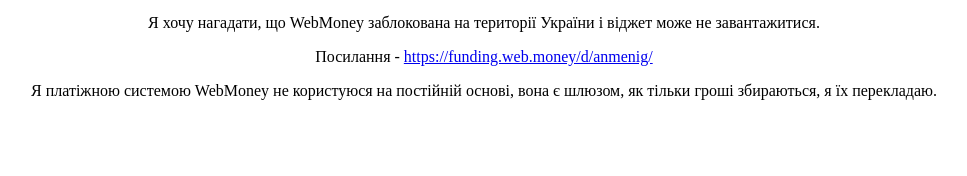
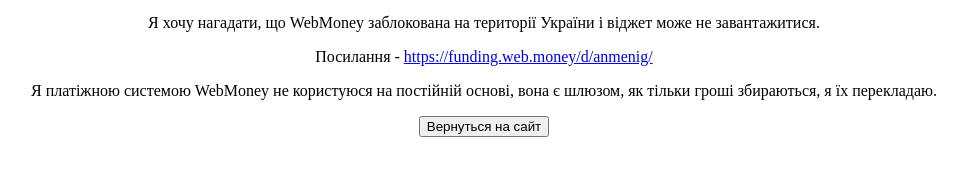
Before and after one commit to wikicld/web.money, a plain HTML site: page index.html in a window 1280 px wide. Shown: the part 206-382 px from the top of the page, without its empty margins (156-1123 px from the left). Drawn offline with Linux system fonts and the light colour scheme.

Commit message:
Update index.html

```diff
--- a/index.html
+++ b/index.html
@@ -12,4 +12,6 @@
 <p style="text-align: center;"><span style="font-weight: 400;">Я хочу нагадати, що WebMoney заблокована на території України і віджет може не завантажитися.</span></p>
 <p style="text-align: center;"><span style="font-weight: 400;">Посилання - </span><a href="https://funding.web.money/d/anmenig/"><span style="font-weight: 400;">https://funding.web.money/d/anmenig/</span></a></p>
 <p style="text-align: center;"><span style="font-weight: 400;">Я платіжною системою WebMoney не користуюся на постійній основі, вона є шлюзом, як тільки гроші збираються, я їх перекладаю.</span></p></body>
+
+ <p style="text-align: center;"><a href="/"><button>Вернуться на сайт</button></a></p>
 </html>
```
